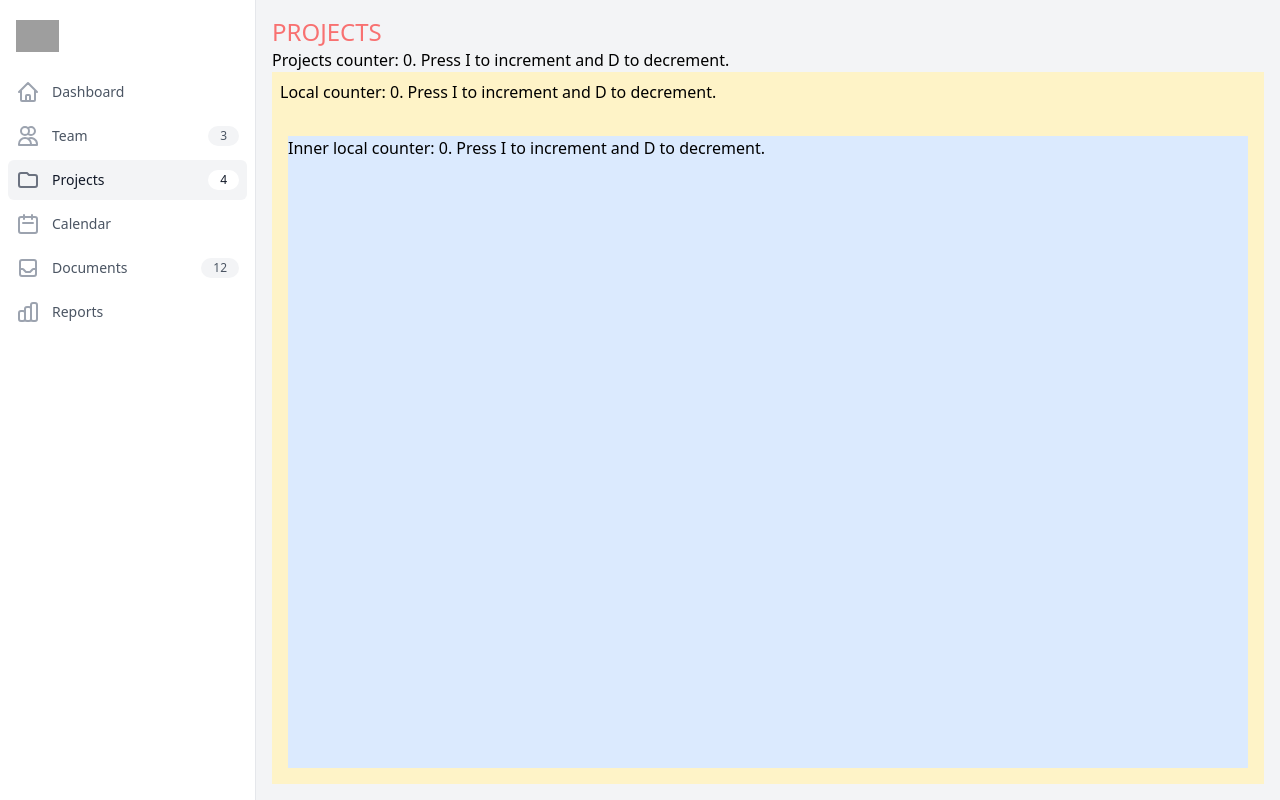
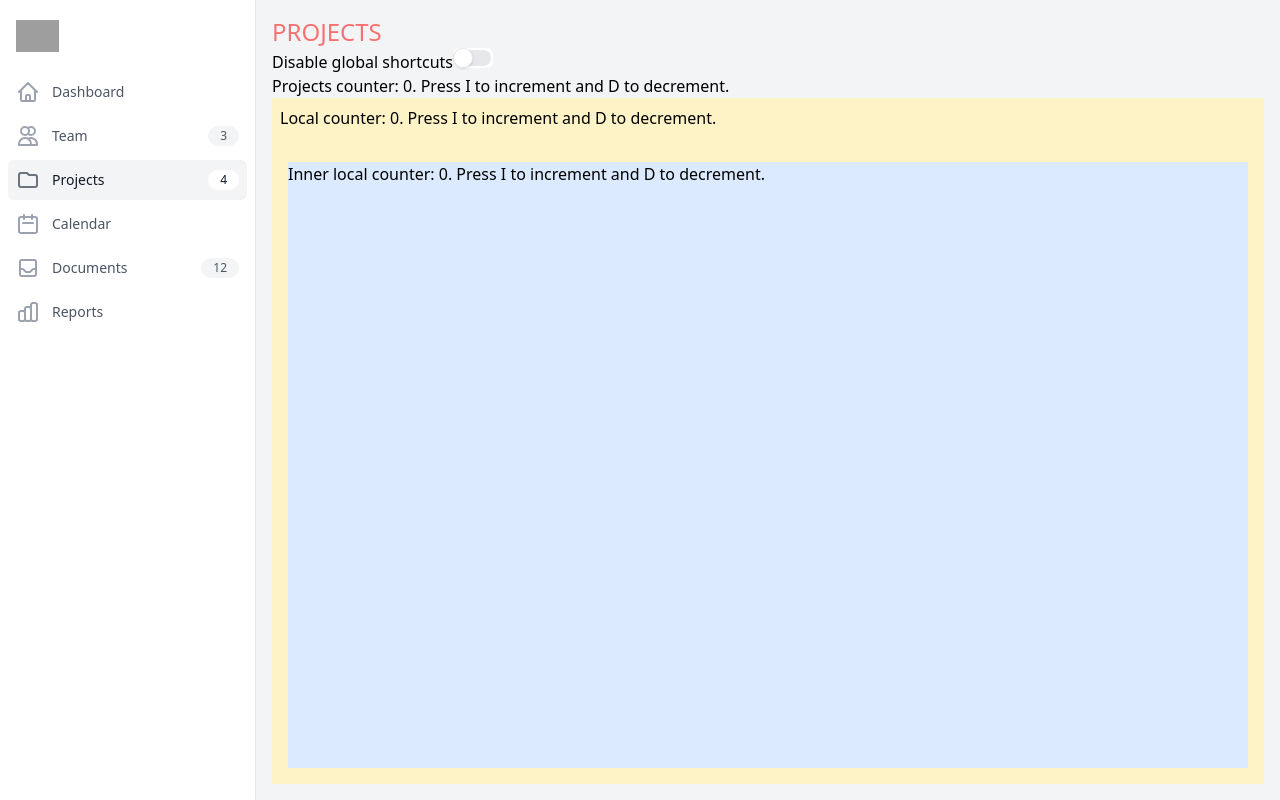
Before and after one commit to zakodium-oss/react-kbs, a React (Create React App) app: page /#/projects in a window 1280 px wide. Built offline with nearby package versions, Linux system fonts and the light colour scheme; grey boxes are pictures that could not be loaded.

Commit message:
feat: add useKbsDisableGlobal hook

```diff
--- a/package.json
+++ b/package.json
@@ -32,6 +32,7 @@
   },
   "devDependencies": {
     "@craco/craco": "^6.1.2",
+    "@headlessui/react": "^1.1.1",
     "@heroicons/react": "^1.0.1",
     "@testing-library/jest-dom": "^5.12.0",
     "@testing-library/react": "^11.2.6",
--- a/src/app/Projects.tsx
+++ b/src/app/Projects.tsx
@@ -1,14 +1,48 @@
-import { useKbsGlobal } from '../component';
+import { Switch } from '@headlessui/react';
+import clsx from 'clsx';
+import { useState } from 'react';
+
+import { useKbsDisableGlobal, useKbsGlobal } from '../component';
 
 import ProjectsZone1 from './ProjectsZone1';
 import { useCounter } from './useCounter';
 
 export default function Projects() {
+  const [disabled, setDisabled] = useState(false);
   const [counter, shortcuts] = useCounter();
   useKbsGlobal(shortcuts);
+  useKbsDisableGlobal(disabled);
   return (
     <div className="flex flex-col flex-1 p-4 bg-gray-100">
       <h1 className="text-2xl text-red-400 uppercase">Projects</h1>
+      <div>
+        <span>Disable global shortcuts</span>
+        <Switch
+          checked={disabled}
+          onChange={setDisabled}
+          className="relative inline-flex items-center justify-center flex-shrink-0 w-10 h-5 rounded-full cursor-pointer group focus:outline-none focus:ring-2 focus:ring-offset-2 focus:ring-indigo-500"
+        >
+          <span className="sr-only">Use setting</span>
+          <span
+            aria-hidden="true"
+            className="absolute w-full h-full bg-white rounded-md pointer-events-none"
+          />
+          <span
+            aria-hidden="true"
+            className={clsx(
+              disabled ? 'bg-indigo-600' : 'bg-gray-200',
+              'pointer-events-none absolute h-4 w-9 mx-auto rounded-full transition-colors ease-in-out duration-200',
+            )}
+          />
+          <span
+            aria-hidden="true"
+            className={clsx(
+              disabled ? 'translate-x-5' : 'translate-x-0',
+              'pointer-events-none absolute left-0 inline-block h-5 w-5 border border-gray-200 rounded-full bg-white shadow transform ring-0 transition-transform ease-in-out duration-200',
+            )}
+          />
+        </Switch>
+      </div>
       <div>
         Projects counter: {counter}. Press I to increment and D to decrement.
       </div>
--- a/src/component/KbsProvider.tsx
+++ b/src/component/KbsProvider.tsx
@@ -18,17 +18,19 @@ export interface KbsProviderProps {
 interface KbsState {
   inputShortcuts: KbsDefinition[][];
   combinedShortcuts: Record<string, KbsDefinition>;
-  enabled: boolean;
+  disableCount: number;
 }
 
 type KbsAction =
   | { type: 'INIT'; shortcuts: KbsDefinition[] }
-  | { type: 'CLEANUP'; shortcuts: KbsDefinition[] };
+  | { type: 'CLEANUP'; shortcuts: KbsDefinition[] }
+  | { type: 'DISABLE_GLOBAL' }
+  | { type: 'ENABLE_GLOBAL' };
 
 const initialKbsState: KbsState = {
   inputShortcuts: [],
   combinedShortcuts: {},
-  enabled: true,
+  disableCount: 0,
 };
 
 export const kbsContext = createContext<KbsState>(initialKbsState);
@@ -63,6 +65,12 @@ function kbsReducer(state: KbsState, action: KbsAction): KbsState {
         combinedShortcuts: combineShortcuts(newInputs),
       };
     }
+    case 'DISABLE_GLOBAL': {
+      return { ...state, disableCount: state.disableCount + 1 };
+    }
+    case 'ENABLE_GLOBAL': {
+      return { ...state, disableCount: state.disableCount - 1 };
+    }
     default:
       throw new Error('unreachable');
   }
@@ -85,7 +93,8 @@ export function KbsProvider(props: KbsProviderProps) {
     }
   }
 
-  const divProps = kbsState.enabled
+  const divProps =
+    kbsState.disableCount === 0
       ? {
           tabIndex: 0,
           style: divStyle,
--- /dev/null
+++ b/src/component/hooks/useKbsDisableGlobal.ts
@@ -0,0 +1,12 @@
+import { useEffect } from 'react';
+
+import { useKbsDispatch } from '../KbsProvider';
+
+export function useKbsDisableGlobal(disabled = true) {
+  const kbsDispatch = useKbsDispatch();
+  useEffect(() => {
+    if (!disabled) return;
+    kbsDispatch({ type: 'DISABLE_GLOBAL' });
+    return () => kbsDispatch({ type: 'ENABLE_GLOBAL' });
+  }, [kbsDispatch, disabled]);
+}
--- a/src/component/index.ts
+++ b/src/component/index.ts
@@ -1,7 +1,8 @@
 export { KbsProvider } from './KbsProvider';
 export type { KbsProviderProps } from './KbsProvider';
 
+export { useKbs } from './hooks/useKbs';
+export { useKbsDisableGlobal } from './hooks/useKbsDisableGlobal';
 export { useKbsGlobal } from './hooks/useKbsGlobal';
-export { useKbs } from './hooks/useKbs';
 
 export type { KbsDefinition, KbsKeyDefinition } from './types';
```
Also changed, not shown: 1 other file (tests, documents, lock files or other folders). Lines whose indentation alone changed are shown as unchanged.
